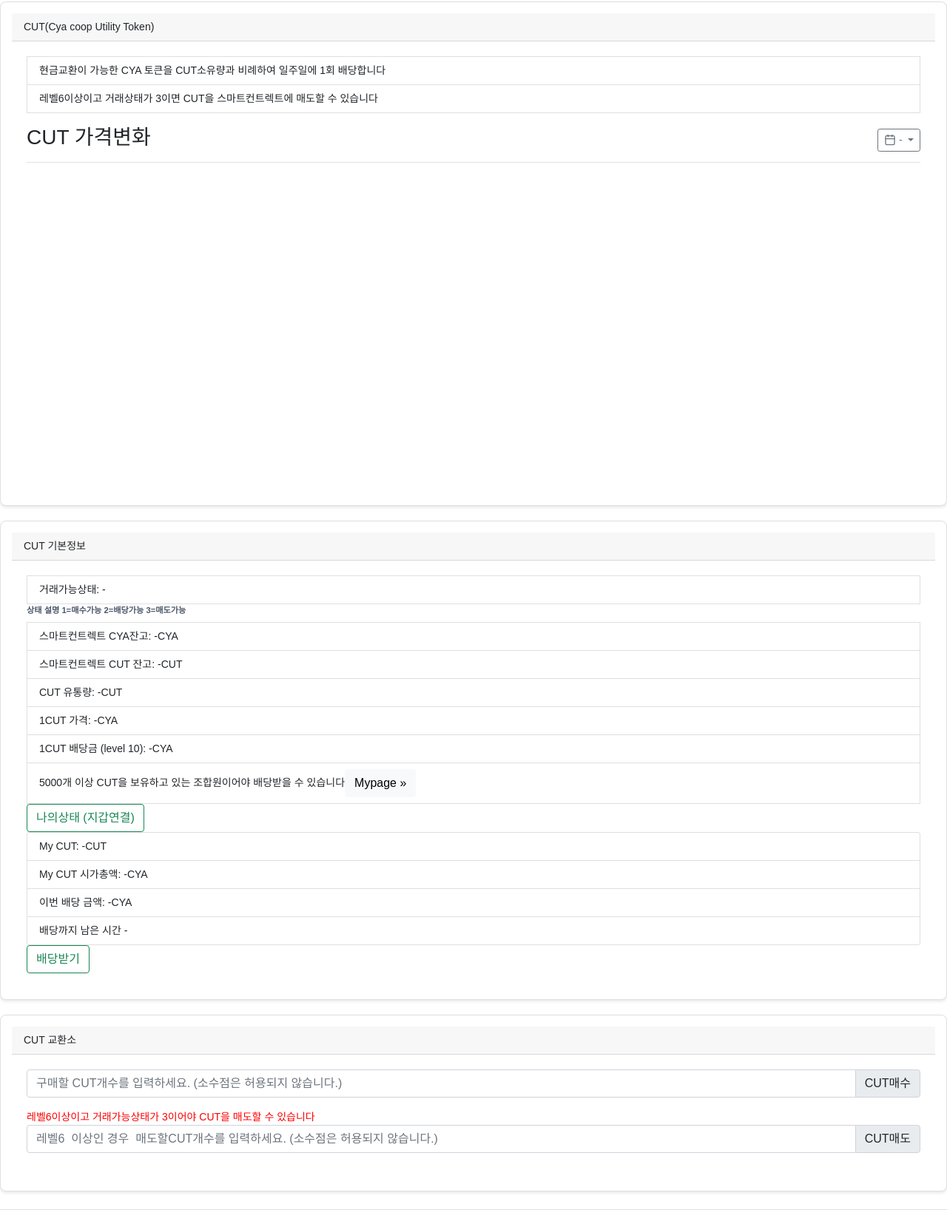
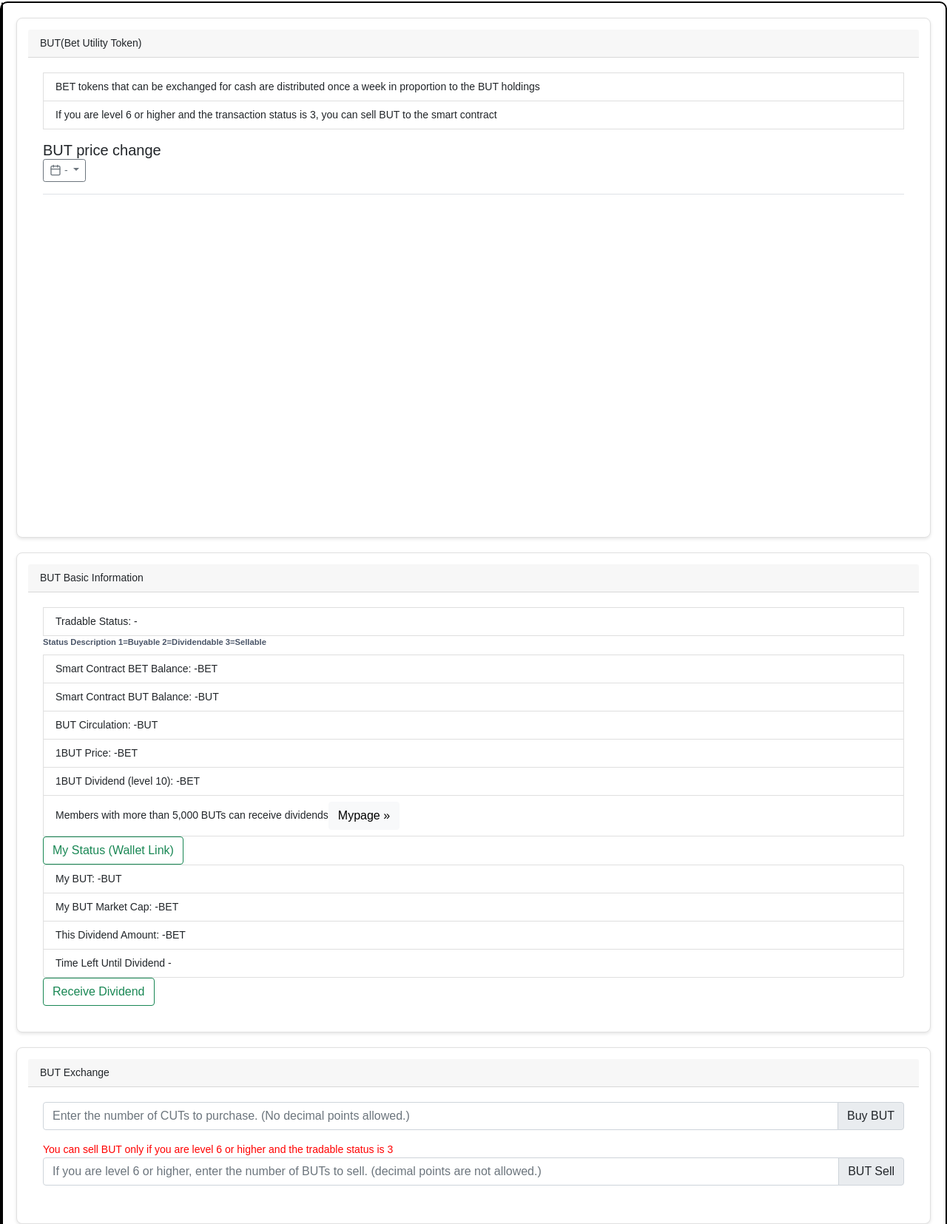
Before and after one commit to chitokiser/zem, a website: page butex.html in a window 1280 px wide. Shown: the part 273-1928 px from the top of the page at 74% size. Drawn offline with nearby package versions, Linux system fonts and the light colour scheme; no server answers; a script that the page names is missing.

Commit message:
20241120

```diff
--- a/butex.html
+++ b/butex.html
@@ -20,7 +20,7 @@
     <nav class="navbar navbar-expand-md navbar-light bg-light mb-4">
         <div class="container">
             <a class="navbar-brand" href="../index.html">
-                <img src="\images\logo.png" alt="" width="58" height="62">
+                <img src="../images/logo.png" alt="" width="58" height="62">
             </a>
 
             <button class="navbar-toggler" type="button" data-bs-toggle="collapse" data-bs-target="#navbarCollapse"
@@ -124,21 +124,21 @@
             <!--This is the dashboard -->
 
 
+            <div class="container-box">
             <div class="card">
               <div class="card-header">
-                CUT(Cya coop Utility Token)
+                BUT(Bet Utility Token)
               </div>
               <div class="card-body">
 
 
 
-            <li class="list-group-item">현금교환이 가능한 CYA 토큰을 CUT소유량과 비례하여  일주일에 1회 배당합니다</li>
-            <li class="list-group-item">레벨6이상이고 거래상태가 3이면 CUT을 스마트컨트렉트에 매도할 수 있습니다</li>
-
+                <li class="list-group-item">BET tokens that can be exchanged for cash are distributed once a week in proportion to the BUT holdings</li>
+                <li class="list-group-item">If you are level 6 or higher and the transaction status is 3, you can sell BUT to the smart contract</li>
 
                 <link href="../css/dashboard.css" rel="stylesheet">
                 <div class="d-flex justify-content-between flex-wrap flex-md-nowrap align-items-center pt-3 pb-2 mb-3 border-bottom">
-                <h3 class="h3">CUT 가격변화</h3>
+                <h3 class="h5">BUT price change</h>
                 <div class="btn-toolbar mb-2 mb-md-0">
                 <button type="button" class="btn btn-sm btn-outline-secondary dropdown-toggle">
                 <span data-feather="calendar"></span>
@@ -165,68 +165,66 @@
 
       <div class="card">
         <div class="card-header">
-            CUT 기본정보
+        BUT Basic Information
         </div>
         <div class="card-body">
 
-              <li class="list-group-item">거래가능상태: <span id="Act">-</span> </li>
-              <p class="small-text">상태 설명 1=매수가능 2=배당가능 3=매도가능</p>
+        <li class="list-group-item">Tradable Status: <span id="Act">-</span> </li>
+        <p class="small-text">Status Description 1=Buyable 2=Dividendable 3=Sellable</p>
 
-              <li class="list-group-item">스마트컨트렉트 CYA잔고: <span id="Cyabal">-</span>CYA</li>
-              <li class="list-group-item">스마트컨트렉트 CUT 잔고: <span id="Mutbal">-</span>CUT</li>
-              <li class="list-group-item">CUT 유통량: <span id="Mutcir">-</span>CUT</li>
-              <li class="list-group-item">1CUT 가격: <span id="Mprice">-</span>CYA</li>
-              <li class="list-group-item">1CUT 배당금 (level 10): <span id="Mallow">-</span>CYA</li>
-              <li class="list-group-item">5000개 이상 CUT을 보유하고 있는 조합원이어야  배당받을 수 있습니다<a class="btn btn-light" href="./memberjoin.html"
+        <li class="list-group-item">Smart Contract BET Balance: <span id="Cyabal">-</span>BET</li>
+        <li class="list-group-item">Smart Contract BUT Balance: <span id="Mutbal">-</span>BUT</li>
+        <li class="list-group-item">BUT Circulation: <span id="Mutcir">-</span>BUT</li>
+        <li class="list-group-item">1BUT Price: <span id="Mprice">-</span>BET</li>
+        <li class="list-group-item">1BUT Dividend (level 10): <span id="Mallow">-</span>BET</li>
+        <li class="list-group-item">Members with more than 5,000 BUTs can receive dividends<a class="btn btn-light" href="./memberjoin.html"
         role="button">Mypage &raquo;</a> </li>
 
         <!-- List group -->
         <button class="btn btn-outline-success" type="submit" onclick="cutmemberLogin()">
-              나의상태 (지갑연결)
+
+        My Status (Wallet Link)
         </button>
 
         <ul class="list-group">
-                <li class="list-group-item">My CUT: <span id="myCut">-</span>CUT</li>
-                <li class="list-group-item">My CUT 시가총액: <span id="myCutvalue">-</span>CYA</li>
-                <li class="list-group-item">이번 배당 금액: <span id="myAllow">-</span>CYA</li>
-                <li class="list-group-item">배당까지 남은 시간 <span id="epsLeftTime">-</span></li>
+        <li class="list-group-item">My BUT: <span id="myCut">-</span>BUT</li>
+        <li class="list-group-item">My BUT Market Cap: <span id="myCutvalue">-</span>BET</li>
+        <li class="list-group-item">This Dividend Amount: <span id="myAllow">-</span>BET</li>
+        <li class="list-group-item">Time Left Until Dividend <span id="epsLeftTime">-</span></li>
 
         </ul>
 
-
-                <button class="btn btn-outline-success" type="submit" onclick="Allow()">배당받기</button>
+        <button class="btn btn-outline-success" type="submit" onclick="Allow()">Receive Dividend</button>
         </div>
         </div>
 
         <div class="card">
         <div class="card-header">
-                CUT 교환소
+        BUT Exchange
         </div>
         <div class="card-body">
 
         <div class="input-group mb-3">
-                <input type="text" id="buyAmount" class="form-control" placeholder="구매할 CUT개수를 입력하세요. (소수점은 허용되지 않습니다.)" aria-label="CYA"
+        <input type="text" id="buyAmount" class="form-control" placeholder="Enter the number of CUTs to purchase. (No decimal points allowed.)" aria-label="BET"
         aria-describedby="basic-addon2">
-                <span class="input-group-text" id="basic-addon2" style="cursor: pointer;" onclick="Buymut()">CUT매수</span>
+        <span class="input-group-text" id="basic-addon2" style="cursor: pointer;" onclick="Buymut()">Buy BUT</span>
         </div>
-              <div><span style="color:red">레벨6이상이고 거래가능상태가 3이어야  CUT을 매도할 수 있습니다</span></div>
-
+        <div><span style="color:red">You can sell BUT only if you are level 6 or higher and the tradable status is 3</span></div>
 
         <div class="input-group mb-3">
-                <input type="text" class="form-control" id="sellAmount" placeholder="레벨6  이상인 경우  매도할CUT개수를 입력하세요. (소수점은 허용되지 않습니다.)" aria-label="CYA"
+        <input type="text" class="form-control" id="sellAmount" placeholder="If you are level 6 or higher, enter the number of BUTs to sell. (decimal points are not allowed.)" aria-label="BET"
         aria-describedby="basic-addon2">
-                <span class="input-group-text" id="basic-addon2" style="cursor: pointer;" onclick="Sellmut()">CUT매도</span>
+        <span class="input-group-text" id="basic-addon2" style="cursor: pointer;" onclick="Sellmut()">BUT Sell</span>
+        </div>
         </div>
         </div>
       </div>
 
-
-
         <!--Start footer -->
         <div class="d-flex flex-column flex-sm-row justify-content-between py-4 my-4 border-top">
-            <p><a class="nav-link" href="https://twitter.com/choecheolung8">CYADAO X</a></p>
-            <p><img src="/images/cyaicon150x60.png" alt="Vantage Logo" width="50" height="20" />We do not collect personal information</p>
-            <p><a class="nav-link" href="https://t.me/cyadaokorea">Telegram</a></p>
+
+          <p><img src="/images/logo.png" alt="Vantage Logo" width="20" height="20" /> Tell the truth</p>
+        </div>
       <!-- End footer -->
 
 </main>
@@ -238,7 +236,7 @@ crossorigin="anonymous"></script>
 <script type="text/javascript"></script>
 
 <script src="..\src\topinfo.js"></script>
-<script src="..\src\cutbank.js"></script>
+<script src="..\src\butbank.js"></script>
 
 
 
--- a/src/cutbank.js
+++ b/src/butbank.js
@@ -23,7 +23,7 @@
           "function getprice() public view returns (uint256)",
           "function gettime() external view returns (uint256)",
           "function withdraw() public ",
-          "function buycut(uint _num) public returns(bool)",
+          "function buybut(uint _num) public returns(bool) ",
           "function sellcut(uint num)public returns(bool)",
           "function getpay(address user) public view returns (uint256)",
           "function allowcation() public returns(bool) "
@@ -45,7 +45,7 @@
        let iprice = await cyabankContract.getprice();
        let iallow = await cyabankContract.allow();
        let iact = await cyabankContract.act();  //거래가능상태
-       document.getElementById("Cyabal").innerHTML = (cyabal/2e21).toFixed(4);
+       document.getElementById("Cyabal").innerHTML = (cyabal/1e18).toFixed(4);
        document.getElementById("Mutbal").innerHTML = (mutbal);
        document.getElementById("Mutcir").innerHTML = (mutcir);
        document.getElementById("Mprice").innerHTML = (iprice/1e18).toFixed(4);
@@ -97,7 +97,7 @@
       let min = parseInt((left/60)%60);
       let sec = left%60;
 
-      document.getElementById("epsLeftTime").innerHTML = left > 0 ? `${day}일${hour}시간${min}분${sec}초` : '';
+      document.getElementById("epsLeftTime").innerHTML = left > 0 ? `${day}day${hour}hour${min}min${sec}sec` : '';
     };
 
   let Allow = async () => {
@@ -133,6 +133,8 @@
 
   let Buymut = async () => {
     let userProvider = new ethers.providers.Web3Provider(window.ethereum, "any");
+    try {
+      // 네트워크 추가 및 스위치
       await window.ethereum.request({
         method: "wallet_addEthereumChain",
         params: [{
@@ -147,17 +149,30 @@
           blockExplorerUrls: ["https://opbnbscan.com"]
         }]
       });
+
+      // 사용자 계정 요청
       await userProvider.send("eth_requestAccounts", []);
       let signer = userProvider.getSigner();
 
+      // 스마트 계약 객체 생성
       let cyabankContract = new ethers.Contract(contractAddress.cyabankAddr, contractAbi.cyabank, signer);
 
-    try {
-      await cyabankContract.buycut(document.getElementById('buyAmount').value);
-    } catch(e) {
-      alert(e.data.message.replace('execution reverted: ',''))
+      // 스마트 계약 메서드 호출
+      await cyabankContract.buybut(document.getElementById('buyAmount').value);
+    } catch (e) {
+      // 에러 처리
+      if (e?.data?.message) {
+        alert(e.data.message.replace('execution reverted: ', ''));
+      } else if (e?.message) {
+        alert(e.message);
+      } else {
+        alert("An unexpected error occurred. Please try again.");
+      }
+
+      console.error("Error:", e); // 콘솔에 전체 에러 객체 출력
     }
   };
+
 
   let Sellmut = async () => {
     let userProvider = new ethers.providers.Web3Provider(window.ethereum, "any");
--- a/src/dashboard.js
+++ b/src/dashboard.js
@@ -7,7 +7,7 @@
 
   // Graphs
   const contractAddress = {
-    cyacoopAddr: "0x04F30f139260e36BF8A857e05e4863a94731f2ff" //NEW CUT
+    cyacoopAddr: "0x7af12A131182b966b813369Eb45393657a5a1bd5" //NEW BUTbank
   };
   const contractAbi = {
     cyacoop: [
--- a/src/topinfo.js
+++ b/src/topinfo.js
@@ -1,7 +1,7 @@
 
 
       const cA = {
-        cyadexAddr: "0x3900609f4b3C635ae1cFC84F4f86eF7166c6139e",
+        cyadexAddr: "0x40A29c38cA258020c6e2EdbcE9BD99f006f6260e", //NEW BUTEX
         betgp: "0x35575D072f2974414Bd1679047aD2EaD11EA8CF7",  //gamepoint chage
         mutbankAddr:"0x7af12A131182b966b813369Eb45393657a5a1bd5", //butbank
         erc20: "0xFA7A4b67adCBe60B4EFed598FA1AC1f79becf748",
@@ -45,11 +45,14 @@
           let gpbal = await betgpContract.g1();
           document.getElementById("Tvl").innerHTML = parseFloat(dexBal / 1e18).toFixed(4);
           document.getElementById("Gpbal").innerHTML = parseFloat(gpbal / 1e18).toFixed(4);
-        } catch (error) {
-          console.error("Error fetching top data:", error);
-          alert("Error fetching top data");
+        } catch (e) {
+          // 에러 발생 시 아무 작업도 하지 않음
+          console.error(e); // 필요 시 콘솔에만 에러를 출력
         }
       };
+
+      topData();
+
 
       const addTokenBet = async () => {
         await window.ethereum.request({
@@ -85,7 +88,7 @@
 
 
 
- topData();
+
 
 
 
```
Lines whose indentation alone changed are shown as unchanged.
